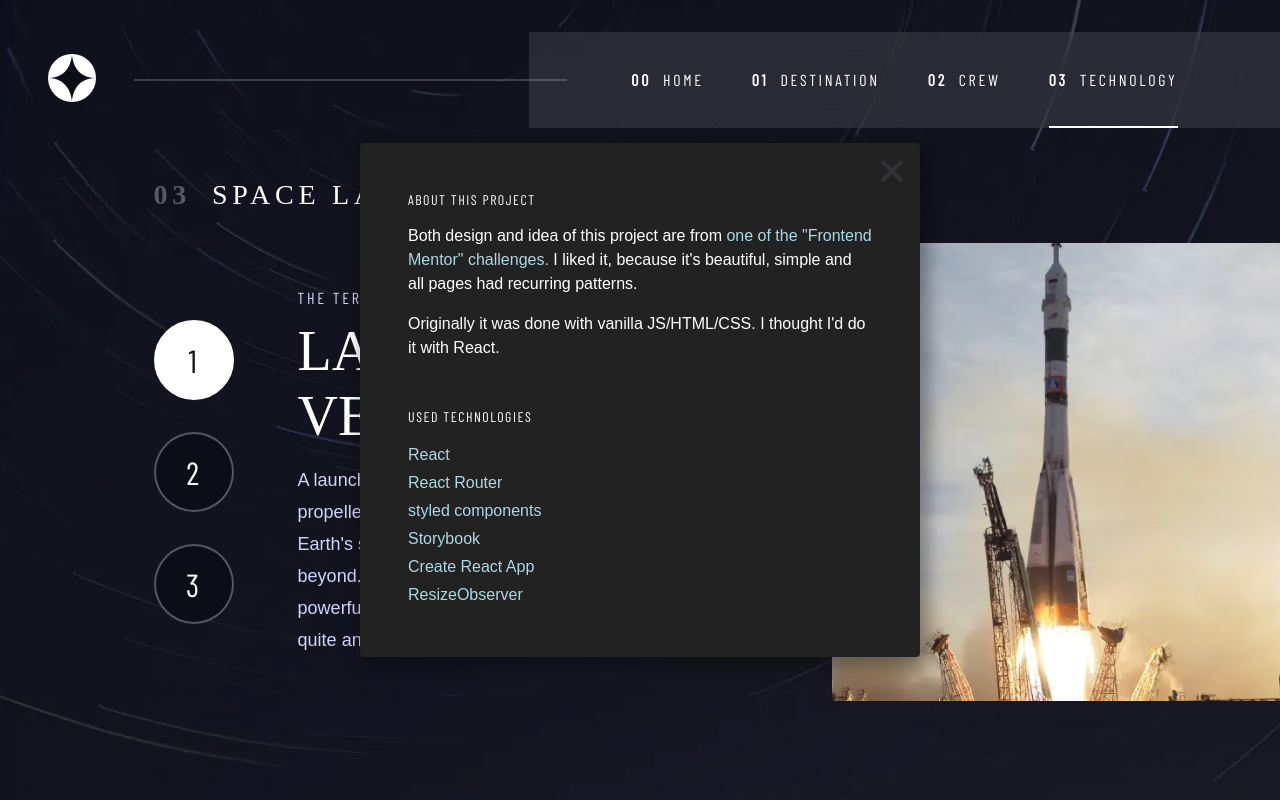
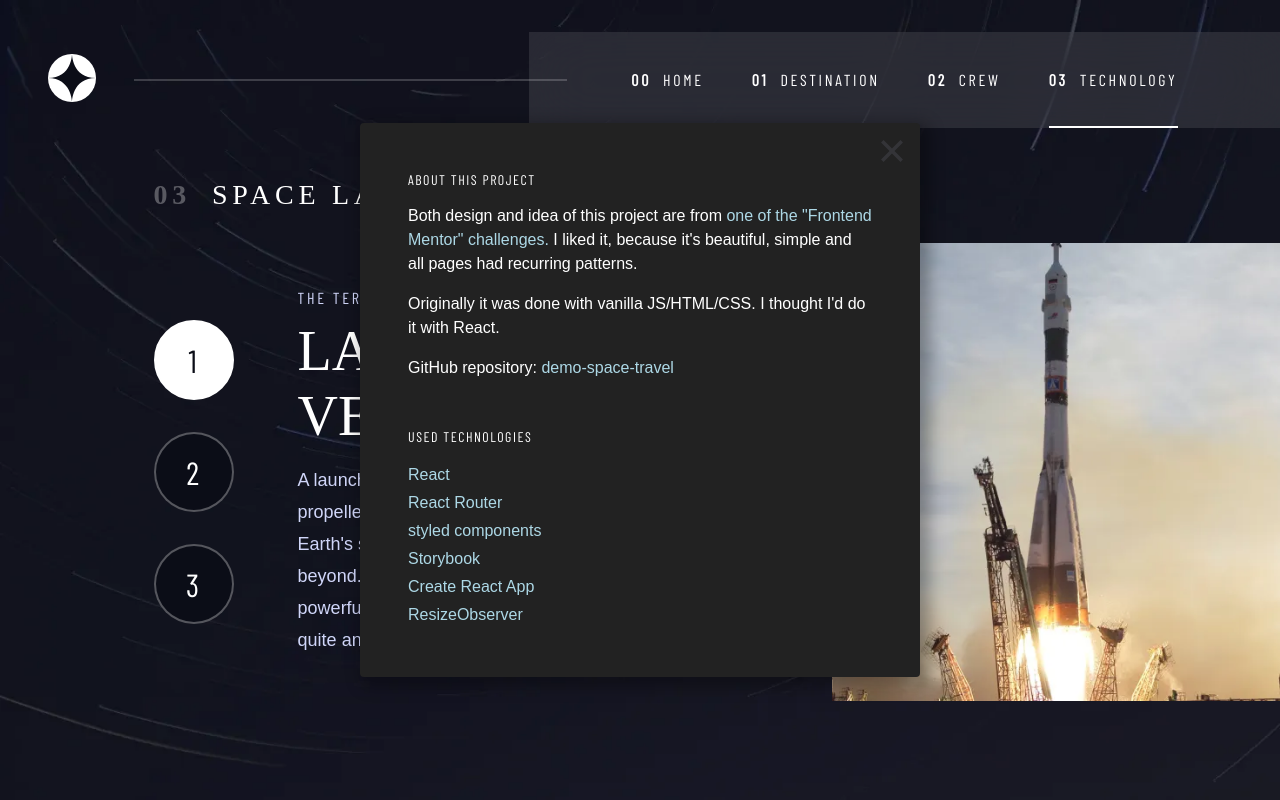
Before and after one commit to dmitri987/demo-space-travel, a React (Create React App) app: page /technology in a window 1280 px wide. Built offline with nearby package versions, Linux system fonts and the light colour scheme; a web font is replaced by a local one.

Commit message:
fix planets bug ("jpg" to "png"); add padding-bottom on Technology; add link to GitHub in ProjectInfo

```diff
--- a/src/components/Destination/DestinationPage.js
+++ b/src/components/Destination/DestinationPage.js
@@ -176,7 +176,7 @@ const Page = createPage({
 const { assetsDir } = data;
 const path = (fileName) => `${assetsDir}/${pageName}/${fileName}`;
 const imageUrl = (name) =>
-  path(`${name}.${isWebpSupported() ? "webp" : "jpg"}`);
+  path(`${name}.${isWebpSupported() ? "webp" : "png"}`);
 
 export const preloadPageImage = (image = 0, delay = 1000) => {
   if (typeof image === "number") {
--- a/src/components/ProjectInfo/ProjectInfo.js
+++ b/src/components/ProjectInfo/ProjectInfo.js
@@ -154,6 +154,16 @@ const ProjectInfo = (props) => {
             Originally it was done with vanilla JS/HTML/CSS. I thought I'd do it
             with React.
           </p>
+          <p>
+            GitHub repository:{" "}
+            <a
+              href="https://github.com/dmitri987/demo-space-travel"
+              target="_blank"
+              rel="noreferrer"
+            >
+              demo-space-travel
+            </a>
+          </p>
           <h5>Used technologies</h5>
           <List>
             <ListItem title="React" url="https://reactjs.org/" />
--- a/src/components/Technology/TechnologyPage.js
+++ b/src/components/Technology/TechnologyPage.js
@@ -106,6 +106,7 @@ const Info = styled.div`
 
   @media (max-width: ${tablet_px}) {
     max-width: 85vw;
+    padding-block-end: 5rem;
   }
 `;
 
```
Also changed, not shown: 1 other file (tests, documents, lock files or other folders).
